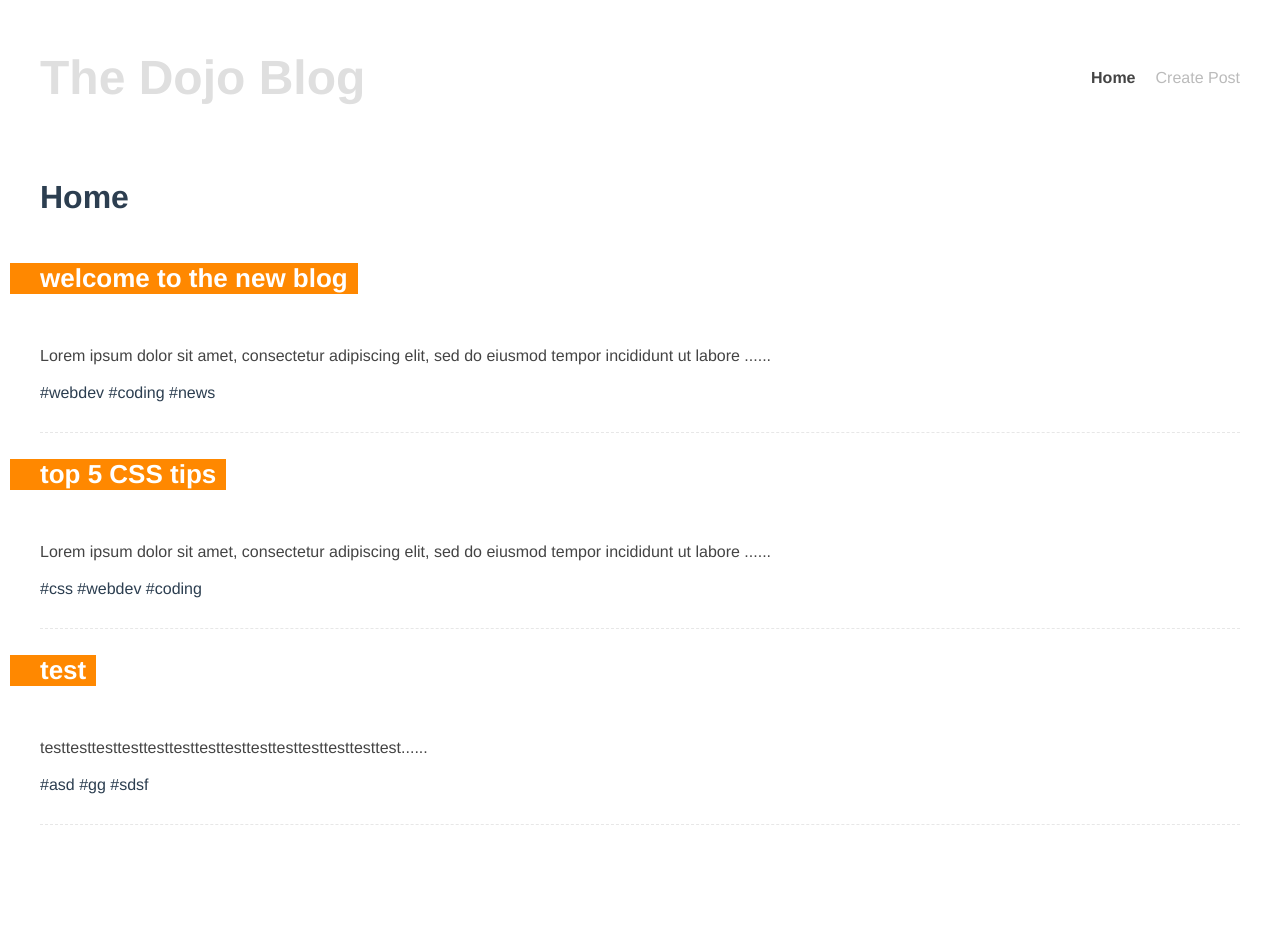
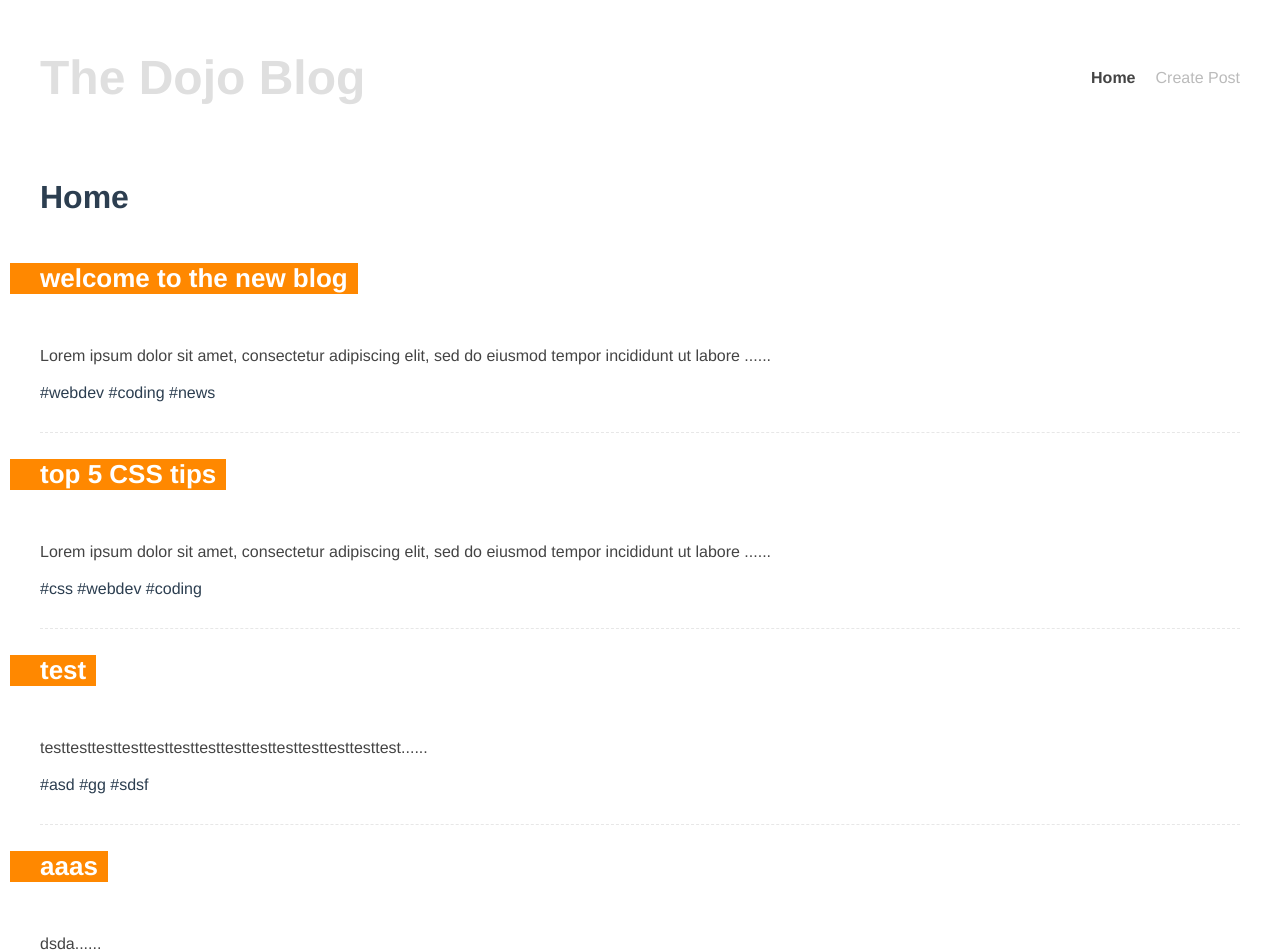
Before and after one commit to kunalgupta1234/Section9CompositionAPI, a Vue app: page / in a window 1280 px wide. Shown: the top 952 px of the page. Before the commit the page ends 843 px from the top, so only its background shows below. Built offline with nearby package versions, Linux system fonts and the light colour scheme; data requests are answered from the project's data file.

Commit message:
87-using useRouter

```diff
--- a/data/db.json
+++ b/data/db.json
@@ -29,6 +29,12 @@
         "gg",
         "sdsf"
       ]
+    },
+    {
+      "id": "6d35",
+      "title": "aaas",
+      "body": "dsda",
+      "tags": []
     }
   ]
 }
--- a/src/views/CreateView.vue
+++ b/src/views/CreateView.vue
@@ -16,12 +16,17 @@
 
 <script>
 import { ref } from "vue";
+import { useRouter } from "vue-router";
 export default {
   setup() {
     const title = ref("");
     const body = ref("");
     const tag = ref("");
     const tags = ref([]);
+
+    const router = useRouter();
+    // router.go(-1)
+    // router.go(1)
 
     const handleKeyDown = () => {
       if (!tags.value.includes(tag.value)) {
@@ -43,6 +48,7 @@ export default {
         headers: { "content-type": "application/json" },
         body: JSON.stringify(post),
       });
+      router.push({ name: "home" });
     };
 
     return { title, body, tag, handleKeyDown, tags, handleSubmit };
```
